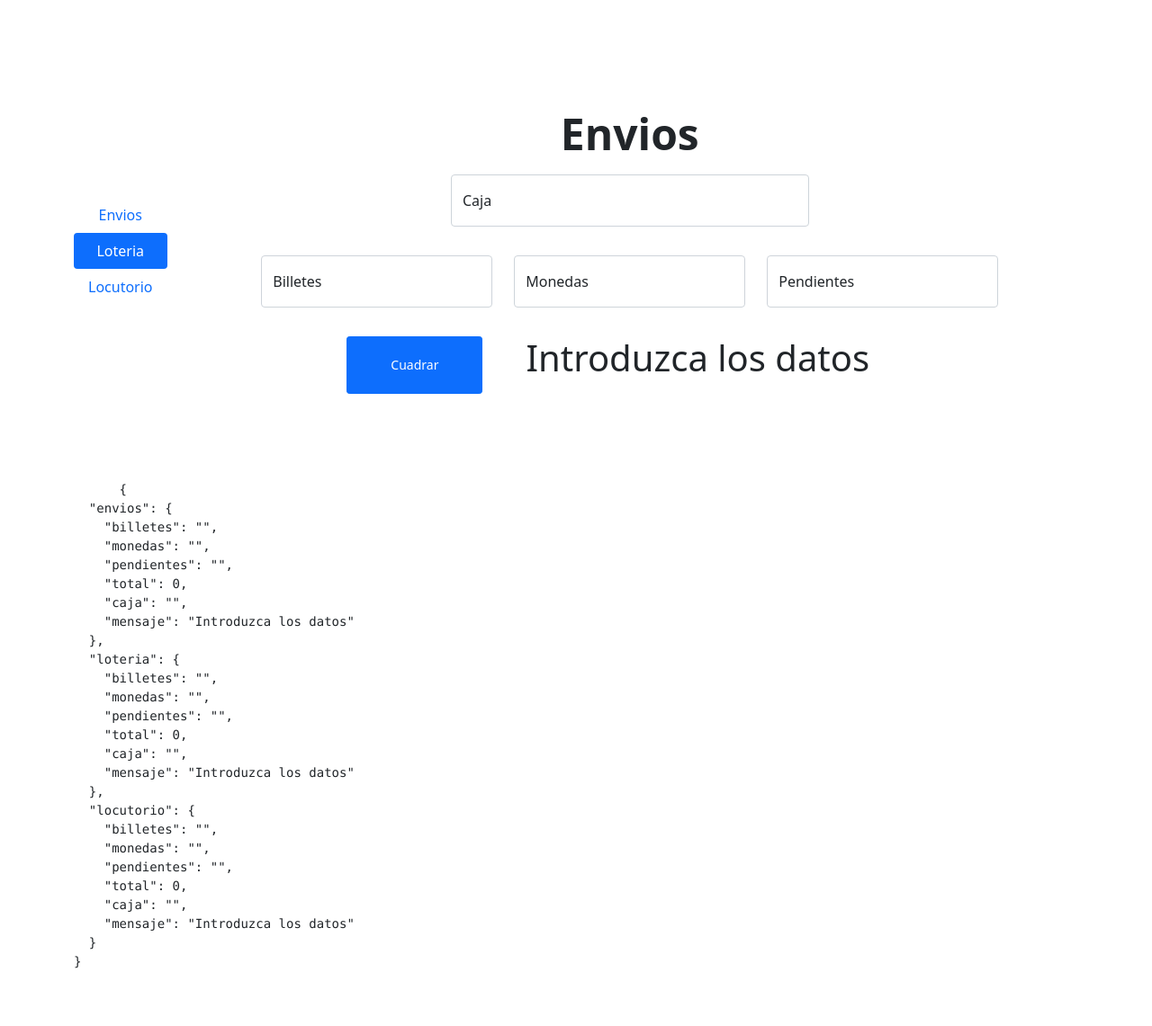
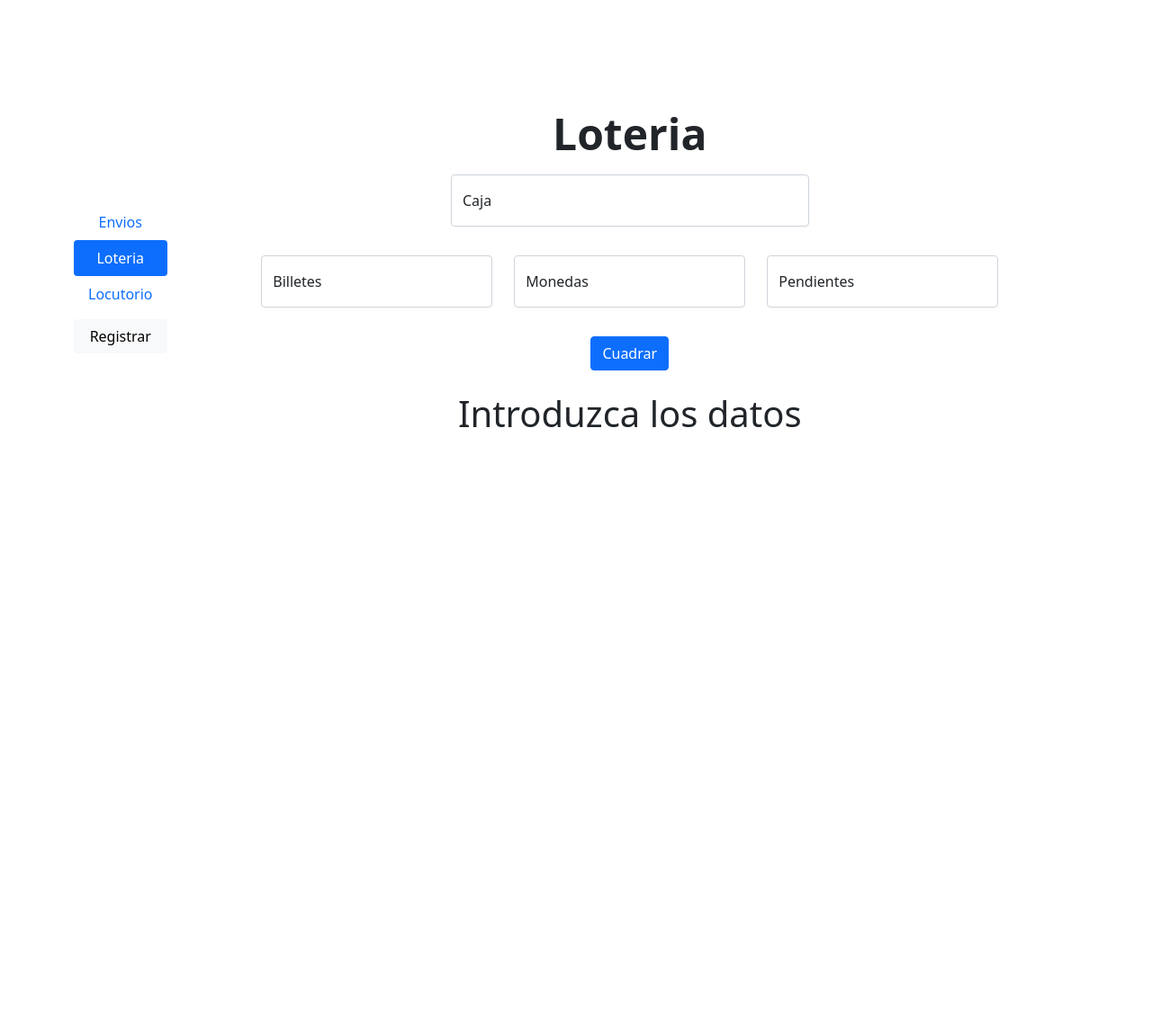
Before and after one commit to bozus94/GGGestiones, a PHP site: page / in a window 1280 px wide, after a click on "Loteria". Shown: the whole page at 90% size. After the commit the page ends 475 px from the top, so only its background shows below. Run offline with PHP 8.4, Linux system fonts and the light colour scheme.

Commit message:
version basica Terminada

```diff
--- /dev/null
+++ b/Resources/components/cuadre.js
@@ -0,0 +1,73 @@
+Vue.component("cuadre", {
+	data() {
+		return {
+			billetes: "",
+			monedas: "",
+			pendientes: "",
+			total: 0,
+			caja: "",
+			mensaje: "Introduzca los datos",
+		};
+	},
+	template: //html
+	`<div class="px-4 py-5 my-5 text-center">
+			<h1 class="display-5 fw-bold">{{type.charAt(0).toUpperCase() + type.slice(1)}}</h1>
+			<div class="row row-cols-2 mx-auto my-3 justify-content-center">
+				<div class="col-6">
+					<div class="form-floating mb-3">
+						<input type="text" v-model="caja" class="form-control" placeholder="caja" />
+						<label for="caja">Caja</label>
+					</div>
+				</div>
+			</div>
+			<div class="row row-cols-2 mx-auto my-3 justify-content-md-center">
+				<div class="col-4">
+					<div class="form-floating mb-3">
+						<input type="text" v-model="billetes" class="form-control" placeholder="billetes" />
+						<label for="billetes"> Billetes</label>
+					</div>
+				</div>
+				<div class="col-4">
+					<div class="form-floating mb-3">
+						<input type="text" v-model="monedas" class="form-control" placeholder="monedas" />
+						<label for="monedas"> Monedas</label>
+					</div>
+				</div>
+				<div class="col-4">
+					<div class="form-floating mb-3">
+						<input type="text" v-model="pendientes" class="form-control" placeholder="pendientes" />
+						<label for="pendientes">Pendientes</label>
+					</div>
+				</div>
+			</div>
+			<div class="btn-group mb-4" role="group" aria-label="Button group with nested dropdown">
+				<button type="button" class="btn btn-primary" @click="cuadre">Cuadrar</button>
+			</div>
+			<p class="mx-5 display-6 mx-auto">{{mensaje}}</p>
+		</div>`,
+	props: ["type"],
+	computed: {
+		capitalize: (str) => str.charAt(0).toUpperCase() + str.slice(1),
+	},
+	methods: {
+		cuadre() {
+			/* for (let property in data) {
+				if (property === '' || property === null) {
+					property = 0;
+				}
+			} */
+			this.total = parseFloat(this.billetes) + parseFloat(this.monedas) + parseFloat(this.pendientes);
+			let diferencia = this.total - this.caja;
+			if (this.total < this.caja) {
+				this.mensaje = `Te faltan ${this.decimales(diferencia)}€`;
+			}
+			if (this.total == this.caja) {
+				this.mensaje = `Muy bien, Tienes cuadrado!`;
+			}
+			if (this.total > this.caja) {
+				this.mensaje = `Muy bien, Tienes cuadrado! y te sobran ${this.decimales(diferencia)}€`;
+			}
+		},
+		decimales: (number) => Math.abs(number.toFixed(2)),
+	},
+});
--- a/app.js
+++ b/app.js
@@ -1,52 +1,3 @@
 const app = new Vue({
   el: "#app",
-  data: {
-    envios: {
-      billetes: "",
-      monedas: "",
-      pendientes: "",
-      total: 0,
-      caja: "",
-      mensaje: "Introduzca los datos",
-    },
-    loteria: {
-      billetes: "",
-      monedas: "",
-      pendientes: "",
-      total: 0,
-      caja: "",
-      mensaje: "Introduzca los datos",
-    },
-    locutorio: {
-      billetes: "",
-      monedas: "",
-      pendientes: "",
-      total: 0,
-      caja: "",
-      mensaje: "Introduzca los datos",
-    },
-  },
-  mounted() {
-    console.log(this.envios.total);
-  },
-  methods: {
-    cuadre: function (object) {
-      //  let object = event.target.id;
-      console.log(object.total);
-      this.object.total = parseFloat(object.billetes) + parseFloat(object.monedas) + parseFloat(object.pendientes);
-      let diferencia = object.total - object.caja;
-      if (object.total < object.caja) {
-        object.mensaje = `Te faltan ${object.decimales(diferencia)}€`;
-      }
-      if (object.total == object.caja) {
-        object.mensaje = `Muy bien, Tienes cuadrado!`;
-      }
-      if (object.total > object.caja) {
-        object.mensaje = `Muy bien, Tienes cuadrado! y te sobran ${object.decimales(diferencia)}€`;
-      }
-    },
-    decimales: function (number) {
-      return Math.abs(number.toFixed(2));
-    },
-  },
 });
--- a/index.php
+++ b/index.php
@@ -20,62 +20,25 @@
           <button class="nav-link active" id="v-pills-envios-tab" data-bs-toggle="pill" data-bs-target="#v-pills-envios" type="button" role="tab" aria-controls="v-pills-envios" aria-selected="true">Envios</button>
           <button class="nav-link" id="v-pills-loteria-tab" data-bs-toggle="pill" data-bs-target="#v-pills-loteria" type="button" role="tab" aria-controls="v-pills-loteria" aria-selected="false">Loteria</button>
           <button class="nav-link" id="v-pills-locutorio-tab" data-bs-toggle="pill" data-bs-target="#v-pills-locutorio" type="button" role="tab" aria-controls="v-pills-locutorio" aria-selected="false">Locutorio</button>
+          <button type="button" class="btn btn-light mt-2">Registrar</button>
         </div>
         <div class="tab-content mx-auto" id="v-pills-tabContent">
-
-          <!-- envios -->
           <div class="tab-pane fade show active" id="v-pills-envios" role="tabpanel" aria-labelledby="v-pills-envios-tab">
-            <div class="px-4 py-5 my-5 text-center">
-              <h1 class="display-5 fw-bold">Envios</h1>
-              <div class="row row-cols-2 mx-auto my-3 justify-content-center">
-                <div class="col-6">
-                  <div class="form-floating mb-3">
-                    <input type="text" v-model="envios.caja" class="form-control" id="caja" placeholder="caja" />
-                    <label for="caja">Caja</label>
-                  </div>
-                </div>
-              </div>
-              <div class="row row-cols-2 mx-auto my-3 justify-content-md-center">
-                <div class="col-4">
-                  <div class="form-floating mb-3">
-                    <input type="text" v-model="envios.billetes" class="form-control" id="billetes" placeholder="billetes" />
-                    <label for="billetes"> Billetes</label>
-                  </div>
-                </div>
-                <div class="col-4">
-                  <div class="form-floating mb-3">
-                    <input type="text" v-model="envios.monedas" class="form-control" id="monedas" placeholder="monedas" />
-                    <label for="monedas"> Monedas</label>
-                  </div>
-                </div>
-                <div class="col-4">
-                  <div class="form-floating mb-3">
-                    <input type="text" v-model="envios.pendientes" class="form-control" id="pendientes" placeholder="pendientes" />
-                    <label for="pendientes">Pendientes</label>
-                  </div>
-                </div>
-              </div>
-              <div class="d-flex align-content-center justify-content-center">
-                <button type="button" v-on:click="cuadre('envios')" class="btn btn-primary btn-sm px-5" id="envios">Cuadrar</button>
-                <p class="mx-5 display-6">{{envios.mensaje}}</p>
-              </div>
-            </div>
-          </div> <!-- envios -->
-
-
-          <div class="tab-pane fade" id="v-pills-settings" role="tabpanel" aria-labelledby="v-pills-settings-tab">...</div>
+            <cuadre type='envios'></cuadre>
+          </div>
+          <div class="tab-pane fade" id="v-pills-loteria" role="tabpanel" aria-labelledby="v-pills-loteria-tab">
+            <cuadre type='loteria'></cuadre>
+          </div>
+          <div class="tab-pane fade" id="v-pills-locutorio" role="tabpanel" aria-labelledby="v-pills-locutorio-tab">
+            <cuadre type='locutorio'></cuadre>
+          </div>
         </div>
       </div>
-
-      <pre>
-      {{$data}}
-      </pre>
-    </div>
-    <div>
     </div>
   </div>
 
   <script src="/Resources/js/vueDev.js"></script>
+  <script src="/Resources/components/cuadre.js"></script>
   <script src="/Resources/js/bootstrap.bundle.min.js"></script>
   <script src="app.js"></script>
 </body>
```
Also changed, not shown: Resources/components/cuadre.vue (deleted, +0 -116 lines), Resources/components/input-text.js (added, +9 -0 lines).
